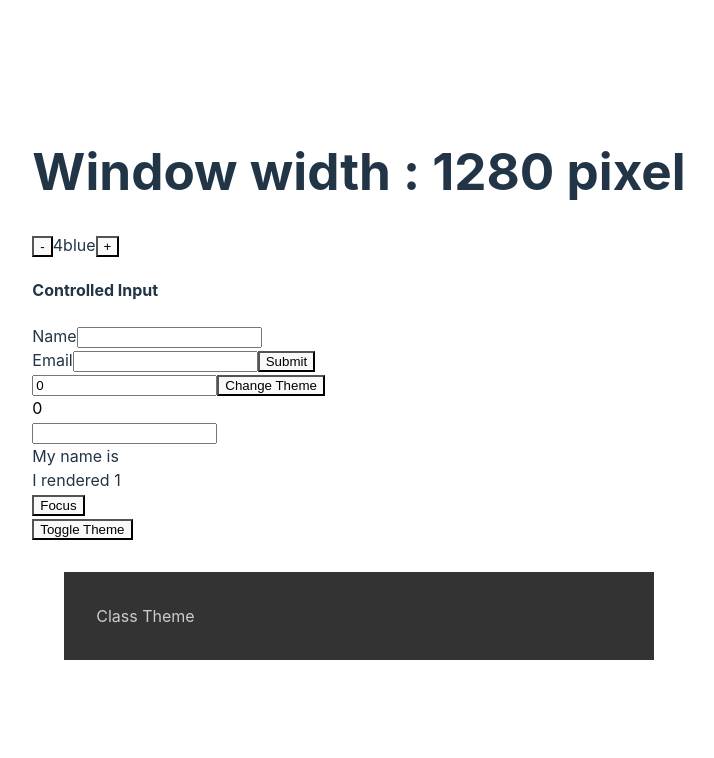
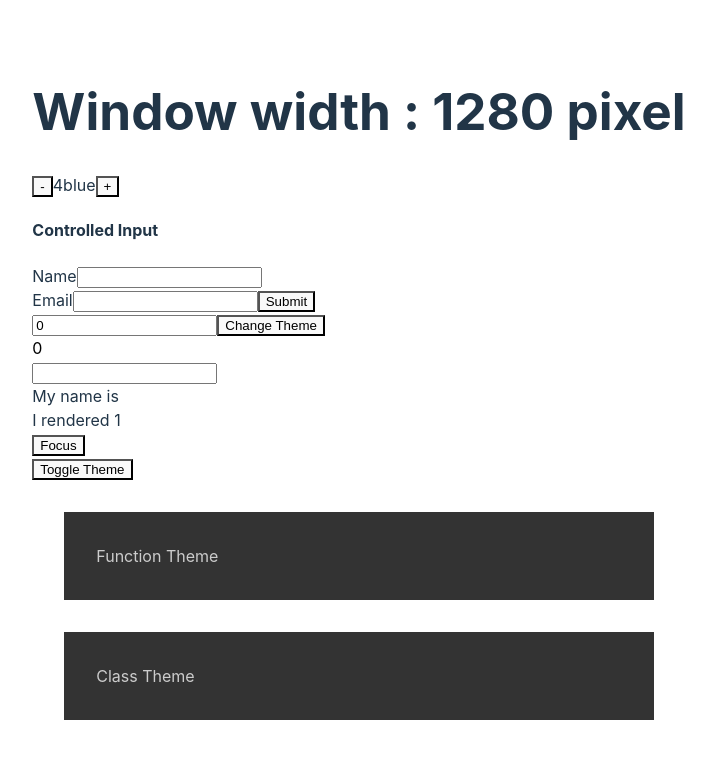
Before and after one commit to AlishaKausheen/Advanced-React-Concept, a React app: page / in a window 1280 px wide. Shown: the top 758 px of the page, without its empty margins (281-995 px from the left). Built offline with nearby package versions, Linux system fonts and the light colour scheme; the HTML template or start-up script is replaced by a standard one.

Commit message:
useContext2

```diff
--- a/src/assets/Context.jsx
+++ b/src/assets/Context.jsx
@@ -1,5 +1,6 @@
 import React, { useState } from "react"
 import { ClassContextComponent } from "./ClassContextComponent";
+import { FunctionContextComponent } from "./FunctionContextComponent";
 export const ThemeContext= React.createContext()
 export const Context = () => {
     const [darkTheme, setDarkTheme] = useState(true);
@@ -10,7 +11,8 @@ export const Context = () => {
         <>
             <ThemeContext.Provider value={darkTheme}>
                 <button onClick={toggleTheme}>Toggle Theme</button>
-                <ClassContextComponent/>
+                <FunctionContextComponent />
+                <ClassContextComponent />
             </ThemeContext.Provider>
         </>
     )
--- /dev/null
+++ b/src/assets/FunctionContextComponent.jsx
@@ -0,0 +1,14 @@
+import React, { useContext } from "react";
+import { ThemeContext } from "./Context";
+export function FunctionContextComponent() {
+    const darkTheme = useContext(ThemeContext)
+    const themeStyle = {
+        backgroundColor: darkTheme ? '#333' : '#ccc',
+            color: darkTheme ? '#ccc' : '#333',
+            padding: '2rem',
+            margin:'2rem'
+    }
+    return (
+        <div style={themeStyle}>Function Theme</div>
+    )
+}
```
